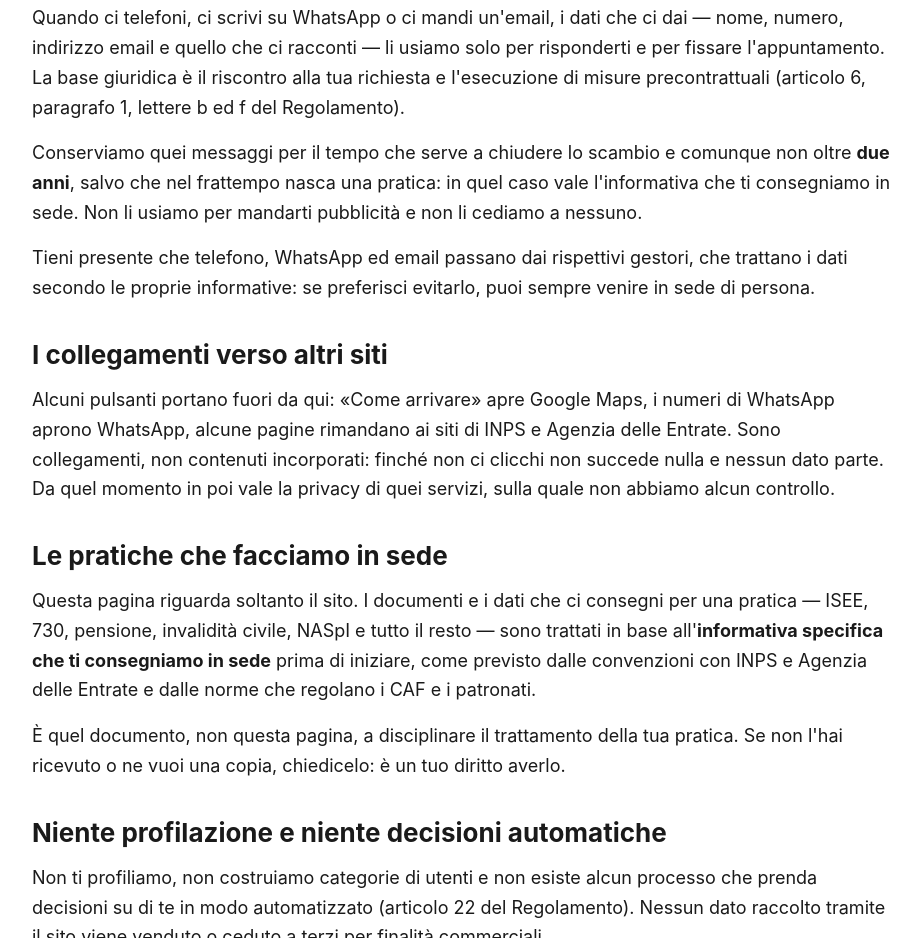
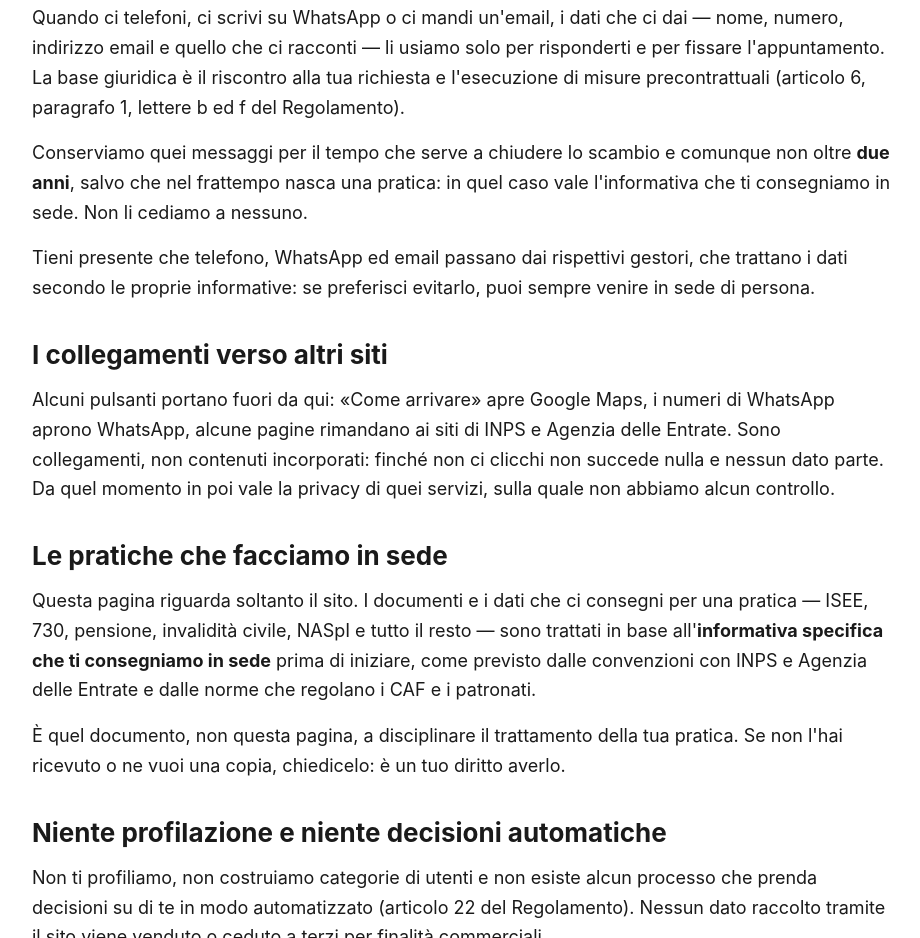
Before and after one commit to GabryGuerra/cafpatronato-orbassano, a plain HTML site: page privacy.html in a window 1280 px wide. Shown: the part 2655-3593 px from the top of the page, without its empty margins (178-1098 px from the left). Drawn offline with Linux system fonts and the light colour scheme.

Commit message:
Privacy: tolta la frase sulla pubblicita

```diff
--- a/privacy.html
+++ b/privacy.html
@@ -106,8 +106,7 @@ tua richiesta e l'esecuzione di misure precontrattuali (articolo 6, paragrafo 1,
 b ed f del Regolamento).</p>
 <p>Conserviamo quei messaggi per il tempo che serve a chiudere lo scambio e comunque non
 oltre <strong>due anni</strong>, salvo che nel frattempo nasca una pratica: in quel caso
-vale l'informativa che ti consegniamo in sede. Non li usiamo per mandarti pubblicit&agrave;
-e non li cediamo a nessuno.</p>
+vale l'informativa che ti consegniamo in sede. Non li cediamo a nessuno.</p>
 <p>Tieni presente che telefono, WhatsApp ed email passano dai rispettivi gestori, che
 trattano i dati secondo le proprie informative: se preferisci evitarlo, puoi sempre
 venire in sede di persona.</p>
```
